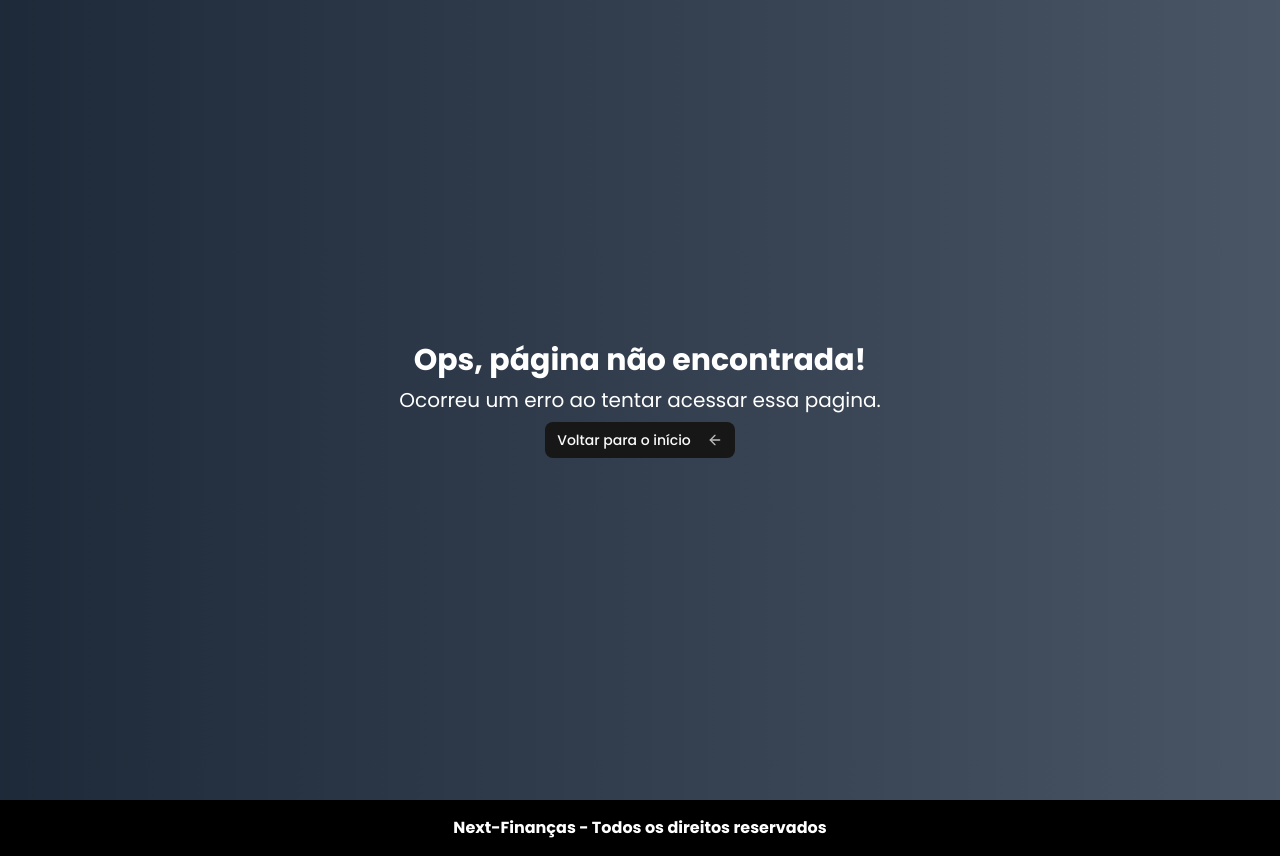
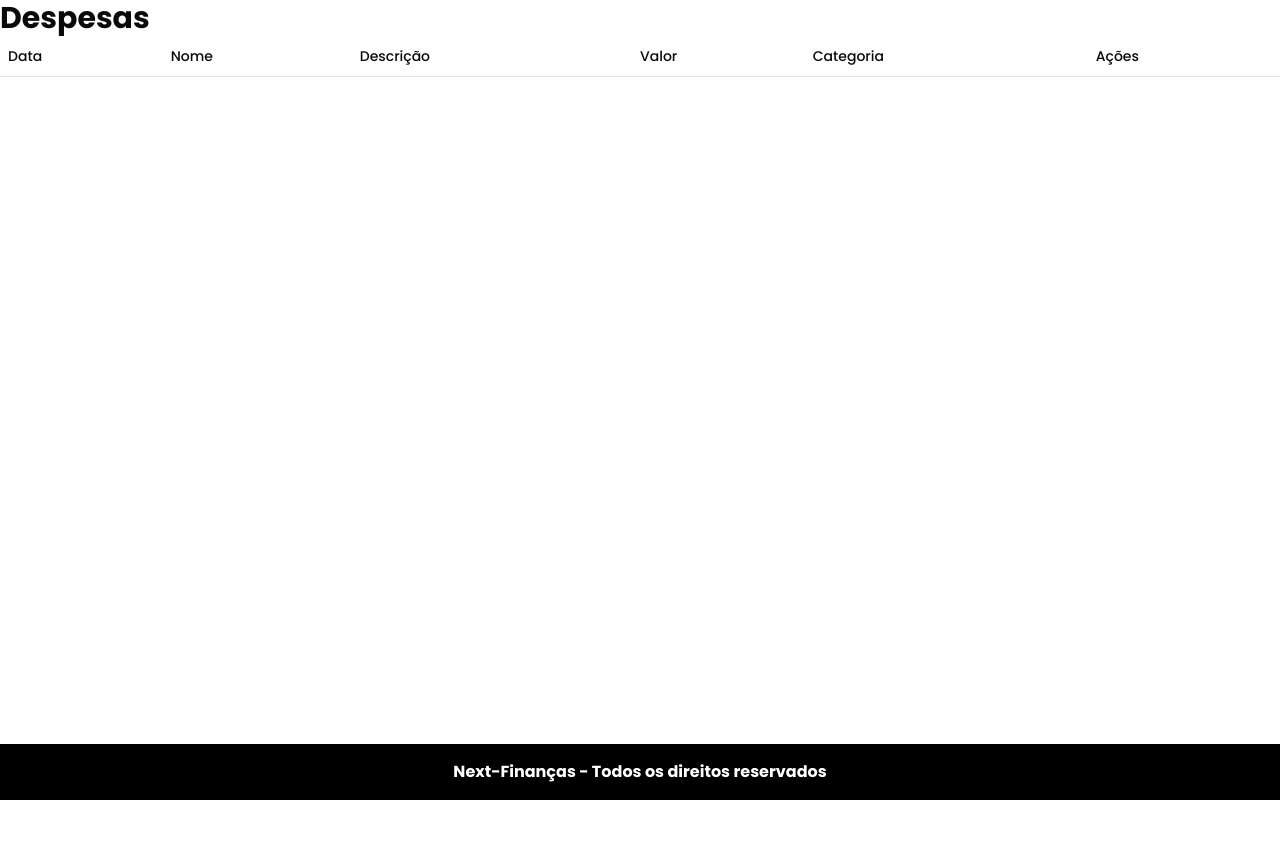
Before and after one commit to joseisaacpy/next-financas, a Next.js app: page /despesas in a window 1280 px wide. Before the commit this address had no page. After the commit the page ends 800 px from the top, so only its background shows below. Built offline with nearby package versions, Linux system fonts and the light colour scheme.

Commit message:
feat: trocar o termo "gasto" por "despesa"

```diff
--- /dev/null
+++ b/app/(private)/despesas/novo/page.tsx
@@ -0,0 +1,5 @@
+import FormCadastro from "@/components/FormCadastro";
+
+export default function NovaDespesa() {
+  return <FormCadastro tipo="despesa" />;
+}
--- a/app/(private)/gastos/page.tsx
+++ b/app/(private)/despesas/page.tsx
@@ -4,7 +4,7 @@ import HeaderTable from "@/components/table/HeaderTable";
 export default async function Gastos() {
   return (
     <section>
-      <h1 className="title-primary">Gastos</h1>
+      <h1 className="title-primary">Despesas</h1>
       <Table>
         <HeaderTable />
       </Table>
--- a/app/(private)/gastos/novo/page.tsx
+++ /dev/null
@@ -1,5 +0,0 @@
-import FormCadastro from "@/components/FormCadastro";
-
-export default function NovoGasto() {
-  return <FormCadastro tipo="gasto" />;
-}
--- a/types/categoria.ts
+++ b/types/categoria.ts
@@ -1,3 +1,3 @@
 export type Categoria = {
-  tipo: "gasto" | "receita";
+  tipo: "despesa" | "receita";
 };
```
